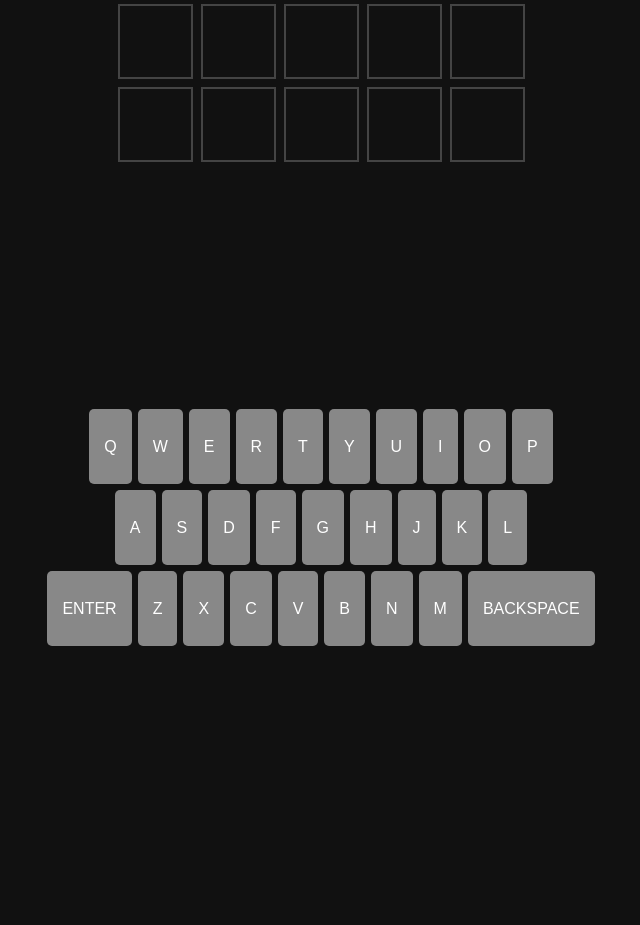
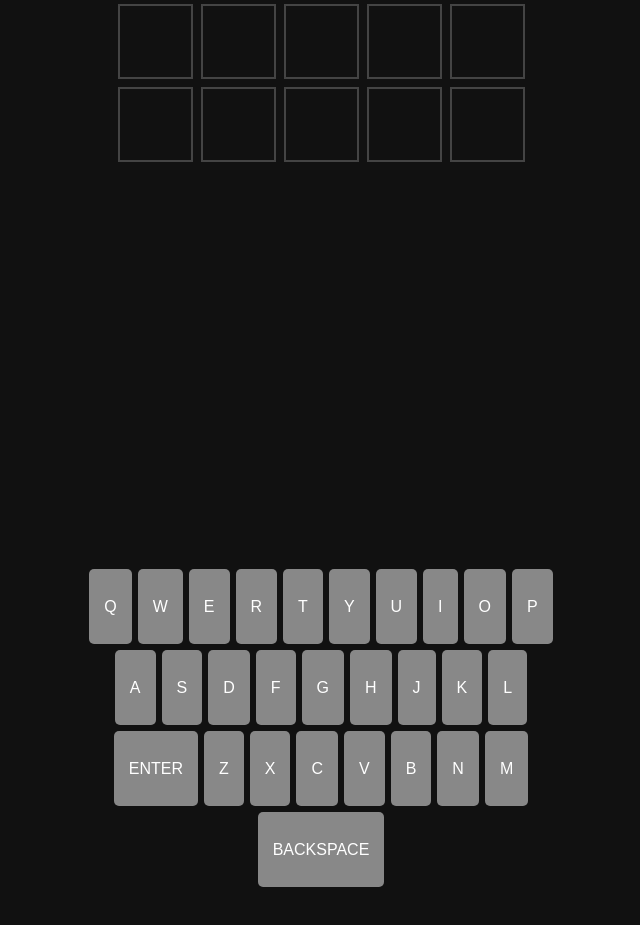
Before and after one commit to Andrew-most-likely/Website, a plain HTML site: page index.html in a window 1280 px wide. Shown: the part 665-1590 px from the top of the page, without its empty margins (327-967 px from the left). Before the commit the page ends 1334 px from the top, so only its background shows below. Drawn offline with Linux system fonts and the light colour scheme.

Commit message:
keyboard change

```diff
--- a/index.html
+++ b/index.html
@@ -29,7 +29,6 @@
   }
   #grid {
     margin-top: 220px;
-    margin-bottom: 220px;
     flex: 1 1 auto;
   }
   .button {
@@ -45,7 +44,7 @@
   }
   #keyboard {
     flex: none;
-    padding: 20px;
+    padding: 400px;
   }
   .cell {
     width: 75px;
```
